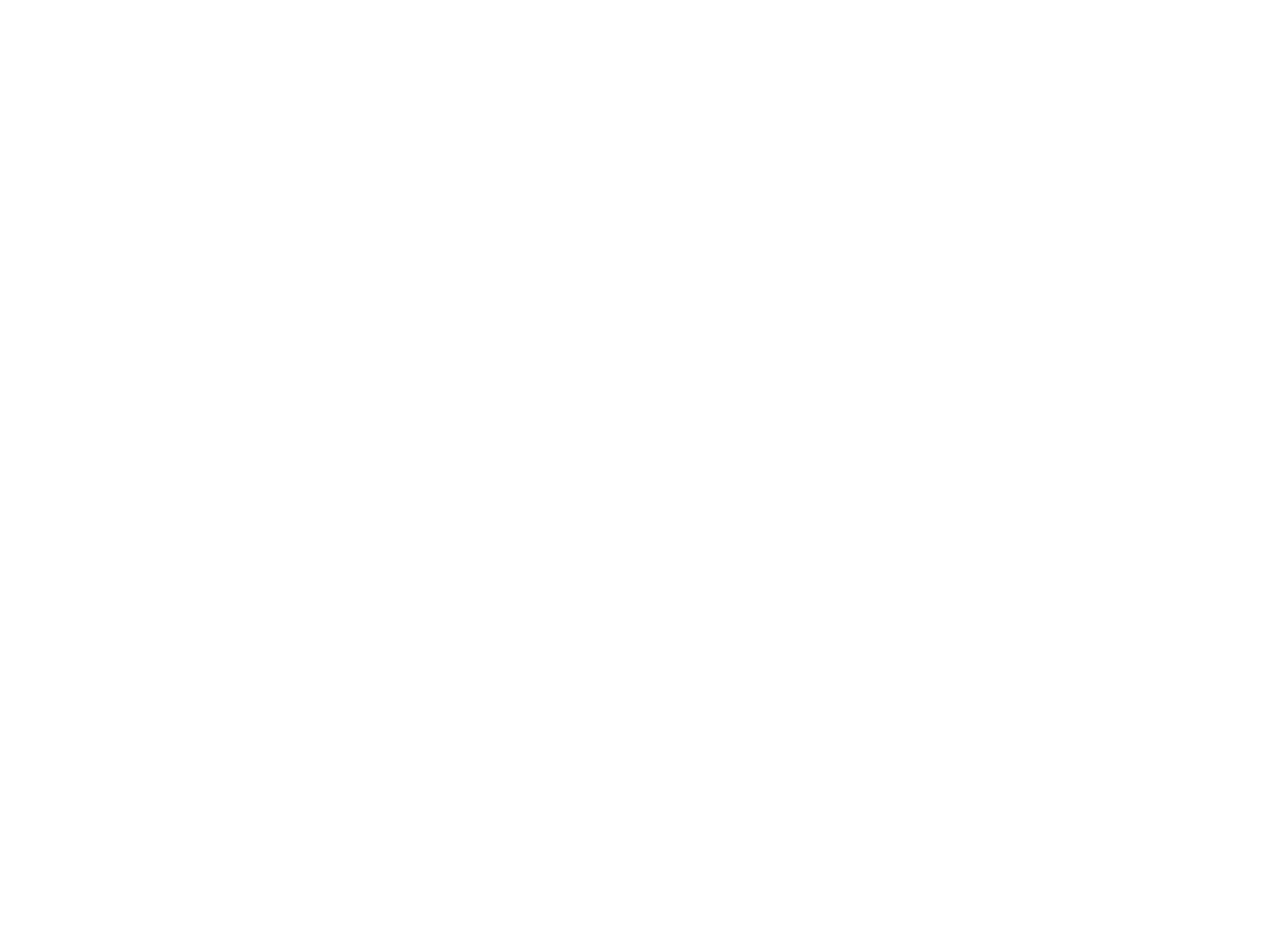
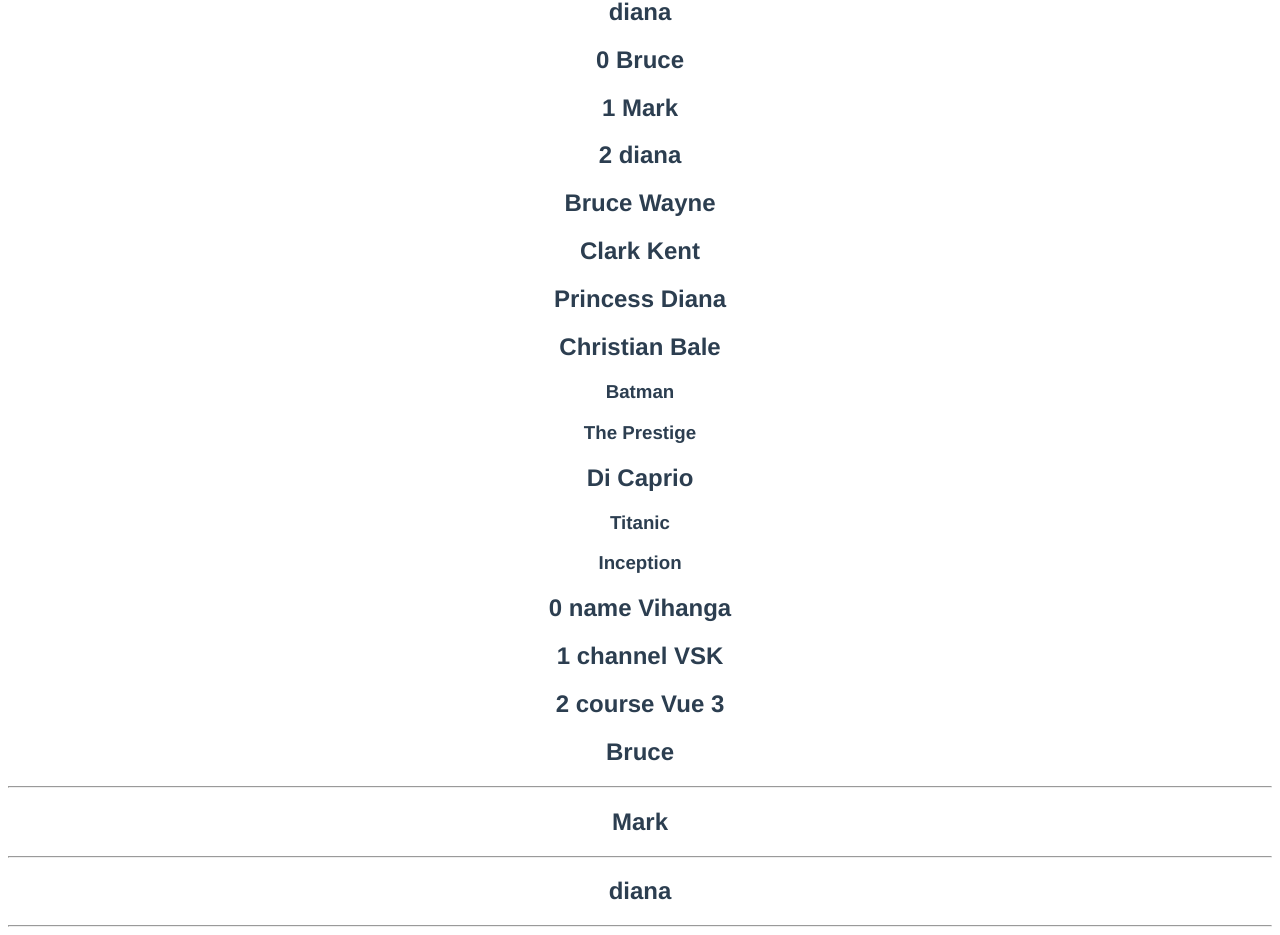
Before and after one commit to KDvs123/vue-tutorial, a Vue app in the folder hello-world/: page / in a window 1280 px wide. Shown: the part 1492-2427 px from the top of the page. Before the commit the page ends 1432 px from the top, so only its background shows below. Built offline with nearby package versions, Linux system fonts and the light colour scheme.

Commit message:
list rendering

```diff
--- a/hello-world/src/App.vue
+++ b/hello-world/src/App.vue
@@ -52,9 +52,31 @@
 
   </template>
 
-  <
+
   <h2 v-show="showElement">Using v-show</h2><!--when show element is false it just hidden if you have an element that's gonna be toggleing this is the effective way-->
   <h2 v-if="showElement">Using v-if</h2><!--when show element is false it just not present at all-->
+
+  <!--list rendering using v-for directive-->
+
+  <h2 v-for="name in names" :key="name">{{name}}</h2>
+  <h2 v-for="(name , index) in names" :key="index">{{index}} {{name}}</h2>
+  <h2 v-for="(name , index) in fullNames" :key="index">{{name.first}} {{name.last}}</h2>
+  <div v-for="actor in actors" :key="actor.name">
+    <h2>{{actor.name}}</h2>
+    <h3 v-for="movie in actor.movies" :key="movie">{{movie}}</h3>
+
+
+  </div>
+
+  <!--object-->
+
+  <h2 v-for="(value,key, index) in myInfo" :key="value">{{index}} {{key}} {{value}} </h2>
+
+  <template v-for="name in names">
+    <h2>{{name}}</h2>
+    <hr/>
+  </template>
+
 
 
 
@@ -101,7 +123,25 @@
       },
       num:5,
       display:true,
-      showElement:true
+      showElement:true,
+      names:['Bruce','Mark','diana'],
+      fullNames:[
+        {first:'Bruce', last:'Wayne'},
+        {first:'Clark', last:'Kent'},
+        {first:'Princess', last:'Diana'},
+      ],
+      actors:[
+        {name:'Christian Bale' , movies: ['Batman', 'The Prestige']},
+        {name: 'Di Caprio' , movies: ['Titanic' , 'Inception']}
+      ],
+
+      myInfo:{
+        name:'Vihanga',
+        channel:'VSK',
+        course:'Vue 3'
+      }
+
+
 
     };
   },
```
